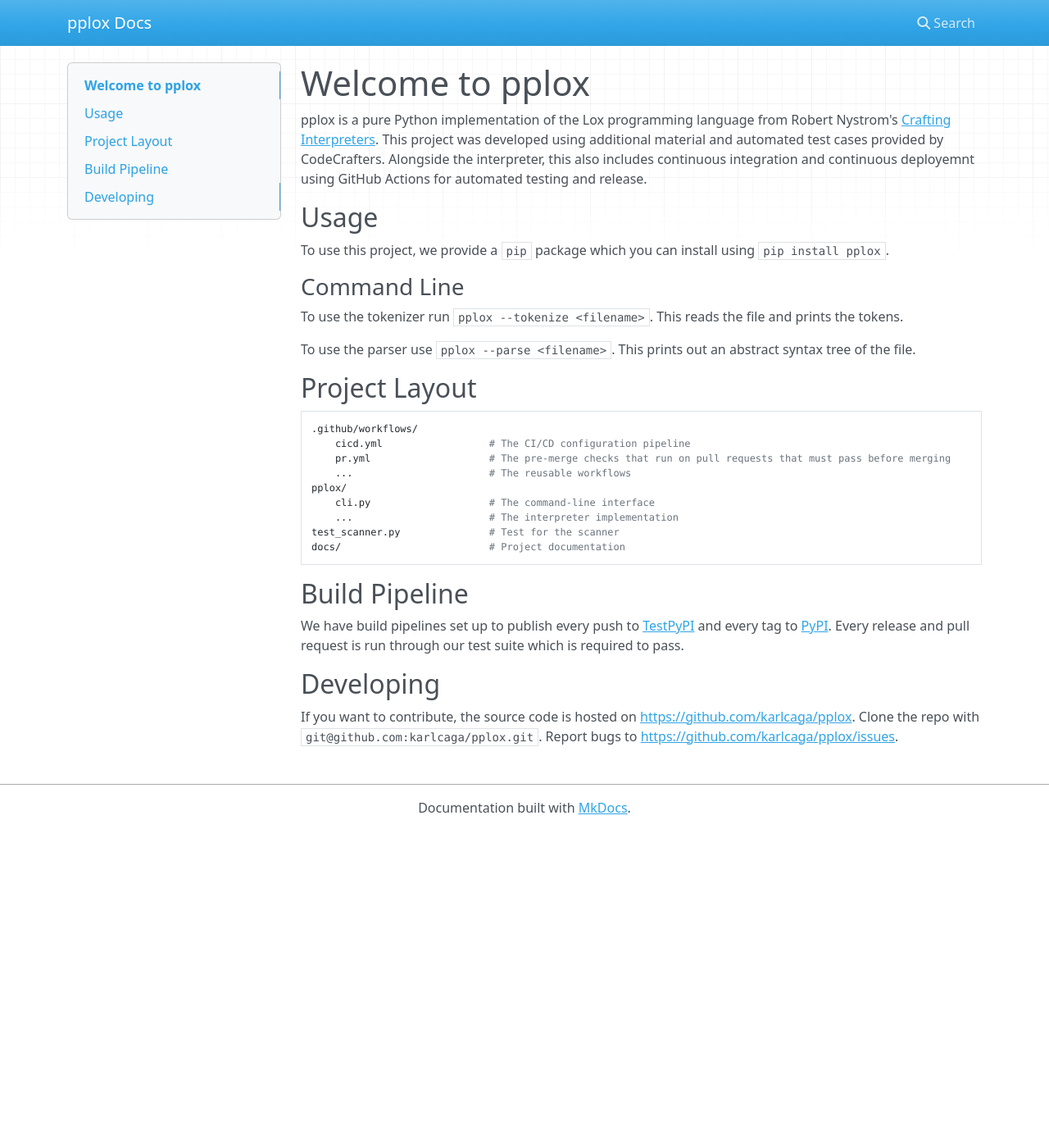
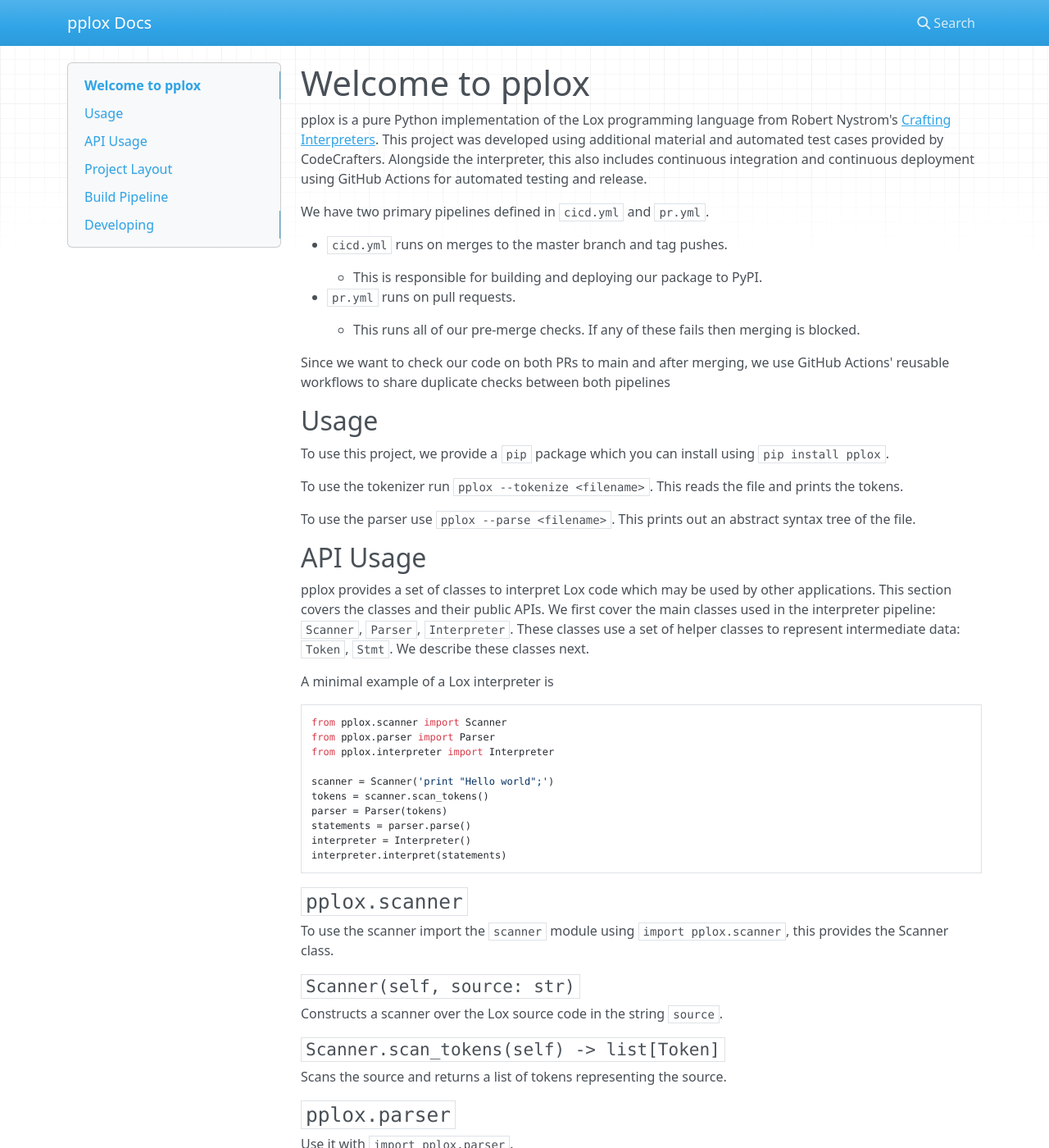
Before and after one commit to karlcaga/pl0x, an MkDocs documentation site: the page built from docs/index.md, in a window 1280 px wide and 1400 px high. Shown: the whole window at 82% size. Built offline with MkDocs 1.6.1, drawn with Linux system fonts in a browser that asks for light colours; nearby versions of some CDN libraries; some of the changed text lies outside the part shown.

Commit message:
Add pipeline and API docs

````diff
--- a/docs/index.md
+++ b/docs/index.md
@@ -2,19 +2,104 @@
 
 pplox is a pure Python implementation of the Lox programming language from Robert Nystrom's [Crafting Interpreters](https://craftinginterpreters.com/).
 This project was developed using additional material and automated test cases provided by CodeCrafters.
-Alongside the interpreter, this also includes continuous integration and continuous deployemnt using GitHub Actions for automated testing and release.
+Alongside the interpreter, this also includes continuous integration and continuous deployment using GitHub Actions for automated testing and release.
+
+We have two primary pipelines defined in `cicd.yml` and `pr.yml`.
+
+- `cicd.yml` runs on merges to the master branch and tag pushes.
+    - This is responsible for building and deploying our package to PyPI.
+
+- `pr.yml` runs on pull requests.
+    - This runs all of our pre-merge checks. If any of these fails then merging is blocked.
+
+Since we want to check our code on both PRs to main and after merging, we use GitHub Actions' reusable workflows to share duplicate checks between both pipelines
 
 ## Usage
 
 To use this project, we provide a `pip` package which you can install using `pip install pplox`.
-
-### Command Line
 
 To use the tokenizer run `pplox --tokenize <filename>`.
 This reads the file and prints the tokens.
 
 To use the parser use `pplox --parse <filename>`.
 This prints out an abstract syntax tree of the file.
+
+## API Usage
+
+pplox provides a set of classes to interpret Lox code which may be used by other applications.
+This section covers the classes and their public APIs.
+We first cover the main classes used in the interpreter pipeline: `Scanner`, `Parser`, `Interpreter`.
+These classes use a set of helper classes to represent intermediate data: `Token`, `Stmt`.
+We describe these classes next.
+
+A minimal example of a Lox interpreter is
+```py
+from pplox.scanner import Scanner
+from pplox.parser import Parser
+from pplox.interpreter import Interpreter
+
+scanner = Scanner('print "Hello world";')
+tokens = scanner.scan_tokens()
+parser = Parser(tokens)
+statements = parser.parse()
+interpreter = Interpreter()
+interpreter.interpret(statements)
+```
+
+### `pplox.scanner`
+
+To use the scanner import the `scanner` module using `import pplox.scanner`, this provides the Scanner class.
+
+#### `Scanner(self, source: str)`
+
+Constructs a scanner over the Lox source code in the string `source`.
+
+#### `Scanner.scan_tokens(self) -> list[Token]`
+
+Scans the source and returns a list of tokens representing the source.
+
+### `pplox.parser`
+
+Use it with `import pplox.parser`.
+
+#### `Parser(self, tokens: list[Token])`
+
+Constructs a parser which parses `tokens`.
+
+#### `Parser.parse(self) -> list[Stmt]`
+
+Parses the tokens and returns a list of statements representing a parse tree.
+
+### `pplox.interpreter`
+
+Import this with `import pplox.interpreter`.
+
+#### `Interpreter(self)`
+
+Constructs an interpreter with its own set of variables.
+Variables are not shared across different instances of `Interpreter`.
+
+#### `Interpeter.interpret(self, statements: list[Stmt])`
+
+Interprets the Lox program represented by `statements`.
+The output of `print` statements are directed to stdout.
+
+### `pplox.token`
+
+This module contains a token class which represents all source code in Lox as chunks of characters for the parser.
+
+#### `Token(self, type: TokenType, lexeme: str, literal: any, line: int)`
+
+Constructs a token of type `type` with source code representation `lexeme` and literal value `literal` on line `line`.
+For more information on token types, see `token_type.py`
+
+### `pplox.stmt`
+
+The `stmt` module handles statements which is a tree representation of the source code.
+
+#### `Stmt(self)`
+
+This is the abstract base class which represents all statements.
 
 ## Project Layout
 
@@ -31,7 +116,6 @@
 ## Build Pipeline
 
 We have build pipelines set up to publish every push to [TestPyPI](https://test.pypi.org/project/pplox/) and every tag to [PyPI](https://pypi.org/project/pplox/).
-Every release and pull request is run through our test suite which is required to pass.
 
 ## Developing
 
````
